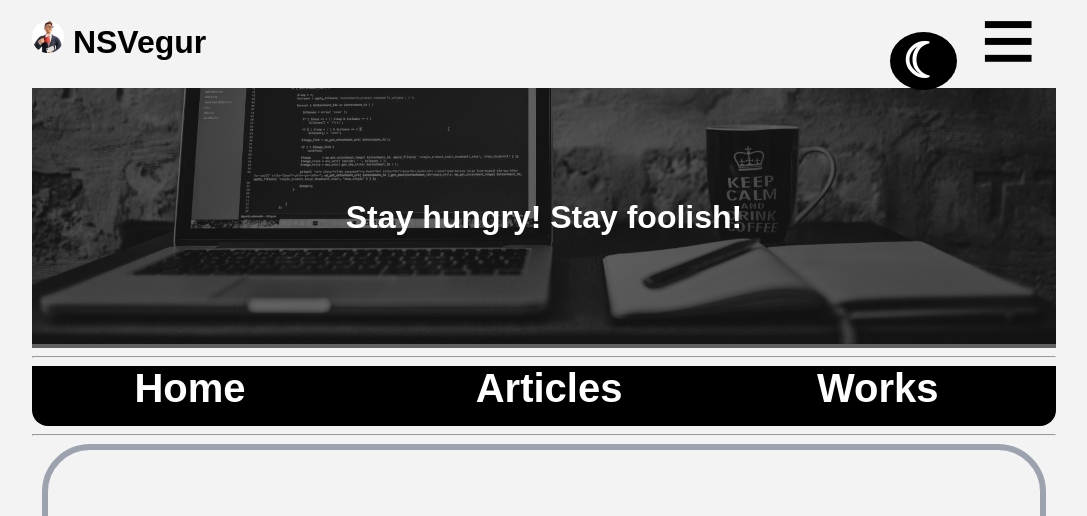
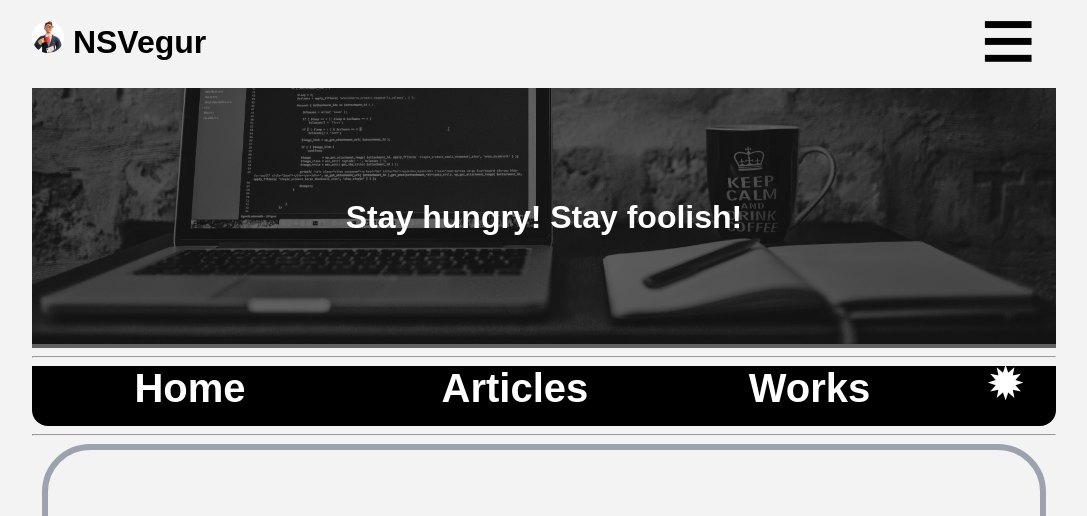
Before and after one commit to NSVEGUR/Blog, a plain HTML site: page index.html in a window 1280 px wide. Shown: the top 516 px of the page, without its empty margins (96-1183 px from the left). Drawn offline with Linux system fonts and the light colour scheme; a web font is replaced by a local one.

Commit message:
added articles to Blog

```diff
--- a/Articles/common.js
+++ b/Articles/common.js
@@ -3,6 +3,7 @@
 const nav = document.querySelector('.course-navigation');
 const navBtn = document.querySelector('.art');
 const homeBtn = document.querySelector('.hom');
+const othersBtn = document.querySelector('.pro');
 const modeBtn = document.querySelector('.mode');
 
 const theme = function (flag) {
@@ -33,6 +34,11 @@ homeBtn.addEventListener('click',
     window.location = "../../index.html"
   })
 
+othersBtn.addEventListener('click',
+  () => {
+    window.location = "../../index.html"
+  })
+
 navBtn.addEventListener('click',
   () => {
     nav.scrollIntoView({
--- a/index.html
+++ b/index.html
@@ -25,7 +25,6 @@
       <h1><span><img src="Images/shortcut.png"></span> NSVegur </h1>
     </div>
     <div>
-      <button class="mode">✹</button>
       <button class="drop">≡</button>
     </div>
   </div>
@@ -45,6 +44,8 @@
         <span class="art-text">Articles</span>
       </div>
       <div class="head-item pro"><span class="pro-text">Works</span>
+      </div>
+      <div class="mode head-item"><span class="mode-text">✹</span>
       </div>
     </div>
   </nav>
@@ -91,21 +92,19 @@
         <div class="box-card">
           <div class="box-item" style="grid-row: 1 / 2; grid-column: 1 / 2;">Setup Git & Github</div>
           <div class="box-item" style="grid-row: 1 / 3; grid-column: 1 / 2;">
-            <a href="https://nsvegur.github.io/Learn/"><img src="Images/git.png" width="150" height="150"></a>
+            <a href="./Articles/Git/index.html"><img src="Images/git.png" width="150" height="150"></a>
           </div>
         </div>
         <div class="box-card">
           <div class="box-item" style="grid-row: 1 / 2; grid-column: 2 / 3;">My HTML Notes</div>
           <div class="box-item imghtml" style="grid-row: 2 / 3; grid-column: 2 / 3;">
-            <a href="https://www.github.com/NSVEGUR/Learn/tree/main/HTML.md"><img src="Images/html.png" width="130"
-                height="130"></a>
+            <a href="./Articles/Html/index.html"><img src="Images/html.png" width="130" height="130"></a>
           </div>
         </div>
         <div class="box-card">
           <div class="box-item" style="grid-row: 1 / 2; grid-column: 3 / 4;">My CSS Notes</div>
           <div class="box-item" style="grid-row: 2 / 3; grid-column: 3 / 4;">
-            <a href="https://www.github.com/NSVEGUR/Learn/tree/main/CSS.md"><img src="Images/css.png" width="170"
-                height="170"></a>
+            <a href="./Articles/Css/index.html"><img src="Images/css.png" width="170" height="170"></a>
           </div>
         </div>
         <div class="box-card">
--- a/script.js
+++ b/script.js
@@ -28,9 +28,6 @@ let dropOverlay = document.querySelector('.body-overlay');
 const light = function () {
   document.querySelector('html').style.color = '#000000';
   document.querySelector('html').style.backgroundColor = '#f3f3f3';
-  document.querySelector('.mode').textContent = '☾';
-  document.querySelector('.mode').style.backgroundColor = '#000000';
-  document.querySelector('.mode').style.color = '#ffffff';
   document.querySelector('.drop').style.color = '#000000';
   localStorage.setItem('themeCount', '1');
 }
@@ -38,9 +35,6 @@ const light = function () {
 const dark = function () {
   document.querySelector('html').style.color = '#ffffff';
   document.querySelector('html').style.backgroundColor = '#121212';
-  document.querySelector('.mode').textContent = '✹';
-  document.querySelector('.mode').style.backgroundColor = '#ffffff';
-  document.querySelector('.mode').style.color = '#000000';
   document.querySelector('.drop').style.color = '#ffffff';
   localStorage.setItem('themeCount', '0');
 }
--- a/style.css
+++ b/style.css
@@ -70,18 +70,6 @@ a:focus{
   align-items: center;
   margin-bottom: 5px;
 }
-.mode{
-  width: 4.2rem;
-  font-size: 3rem;
-  font-weight: 900;
-  border: none;
-  align-self: center;
-  border-radius: 50%;
-  position: absolute;
-  top: 2rem;
-  right: 6.2rem;
-  z-index: 9;
-}
 
 .drop{
   width: 6rem;
@@ -142,6 +130,7 @@ nav{
   font-weight: bolder;
   font-size:40px;
   text-align: center;
+  cursor: pointer;
   font-family:  'Palanquin Dark', sans-serif;
   margin-bottom: 10px;
 }
@@ -151,12 +140,45 @@ nav{
   color:white;
   text-decoration: none;
   text-shadow: 3px 3px 3px black;
-  width: 33.33333%;
+  width: 30%;
   height: 60px;
   font-weight: bolder;
   font-size:40px;
   text-align: center;
   font-family:  'Palanquin Dark', sans-serif;
+}
+.mode{
+  color: white;
+  text-decoration: none;
+  text-shadow: 3px 3px 3px black;
+  width: 10%;
+  height: 60px;
+  font-weight: bolder;
+  font-size: 40px;
+  text-align: center;
+  font-family: 'Palanquin Dark', sans-serif;
+}
+
+
+.mode::after {
+  content: "";
+  position: absolute;
+  top: 0;
+  bottom: 0;
+  left: 90%;
+  width: 10%;
+  margin: 0;
+  height: 100%;
+  border-bottom-right-radius: 1rem;
+  -webkit-transform: scaleY(0);
+  transform: scaleY(0);
+  -webkit-transform-origin: bottom center;
+  transform-origin: bottom center;
+  background: #5e5c5c;
+  -webkit-transition: -webkit-transform 0.3s;
+  transition: -webkit-transform 0.3s;
+  transition: transform 0.3s;
+  transition: transform 0.3s, -webkit-transform 0.3s;
 }
 
 .hom::after {
@@ -165,7 +187,7 @@ nav{
   top: 0;
   bottom: 0;
   left: 0;
-  width: 33.3333%;
+  width: 30%;
   margin: 0;
   height: 100%;
   transform: scaleY(0);
@@ -181,8 +203,8 @@ nav{
   position: absolute;
   top: 0;
   bottom: 0;
-  left: 33.3333%;
-  width: 33.3333%;
+  left: 30%;
+  width: 30%;
   height: 100%;
   transform: scaleY(0);
   transform-origin: bottom center;
@@ -195,9 +217,8 @@ nav{
   position: absolute;
   top: 0;
   bottom: 0;
-  left: 66.6666%;
-  width: 33.3333%;
-  border-bottom-right-radius: 1rem;
+  left: 60%;
+  width: 30%;
   margin: 0;
   height: 100%;
   transform: scaleY(0);
@@ -222,15 +243,23 @@ nav{
   position: absolute;
   top: 0;
   bottom: 1;
-  left: 43.3333%;
+  left: 40%;
   z-index: 5;
 }
 .pro-text{
   position: absolute;
   top: 0;
   bottom: 1;
-  left: 76.6666%;
+  left: 70%;
   z-index: 5;
+}
+
+.mode-text{
+  position: absolute;
+  bottom: 1;
+  right: 2%;
+  left: 92%;
+  z-index: 10;
 }
 
 
@@ -474,7 +503,7 @@ h1,h2,h3{
   }
 
   .intro{
-    width: 75%;
+    width: 80%;
     margin: auto;
     font-size: inherit;
   }
```
